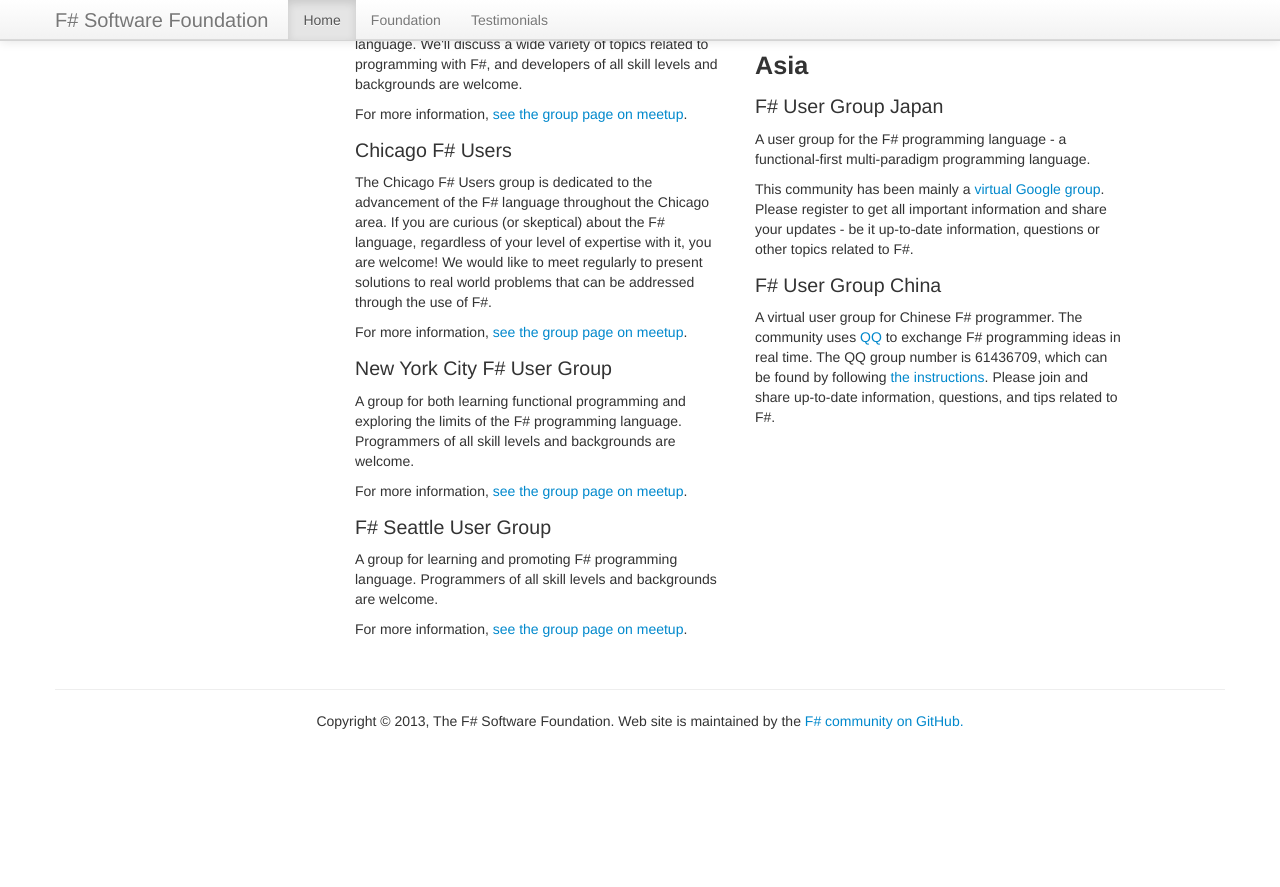
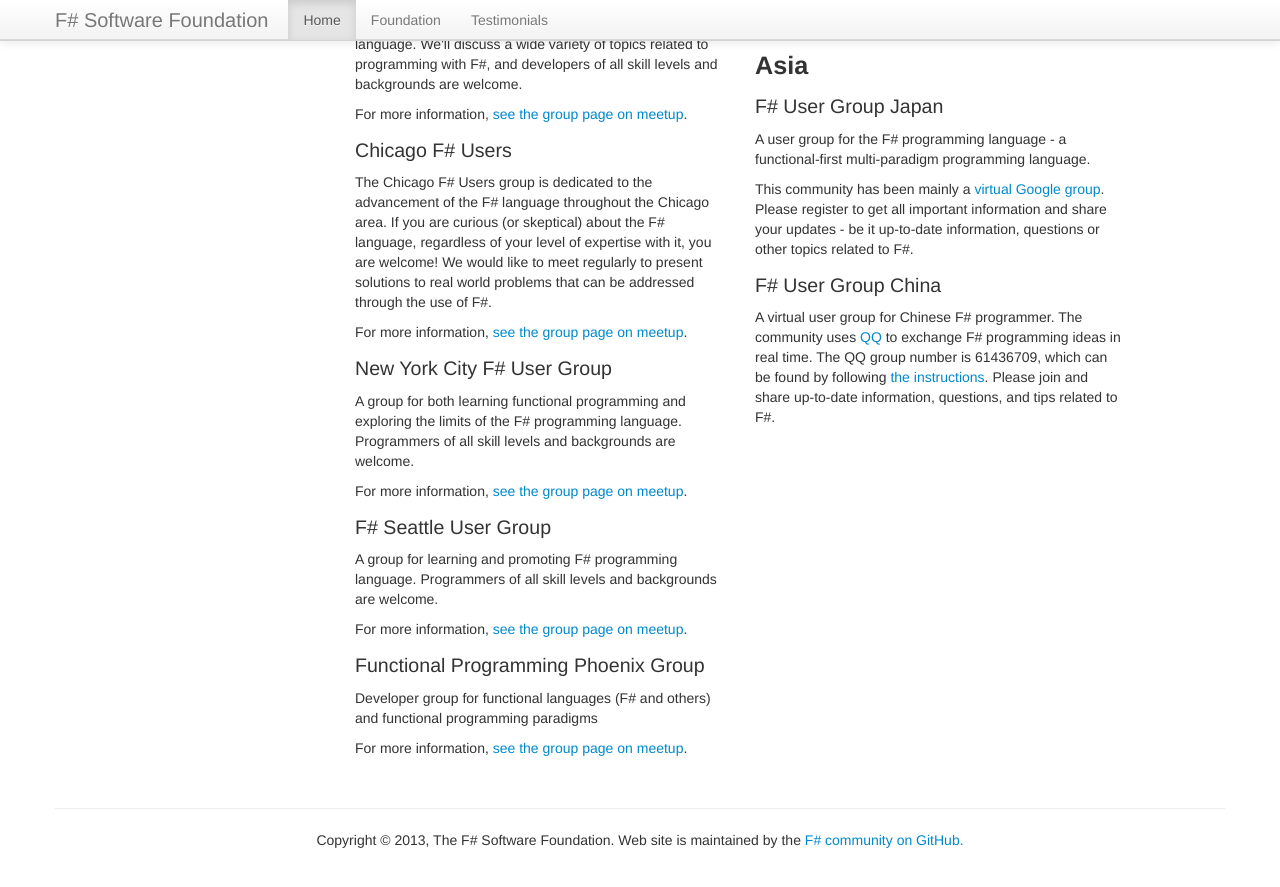
Before and after one commit to fsharp/fsharp.org, a Jekyll site: the page built from groups/index.html, in a window 1280 px wide and 900 px high, scrolled down 1318 px. Shown: the top 887 px of the window. Built offline with Jekyll 4.4.1, drawn with Linux system fonts in a browser that asks for light colours; nearby versions of some CDN libraries; some web fonts are replaced; comment, search, counter and statistics services are not loaded; before the commit the page ends 2099 px from its top, so only the background shows below that.

Commit message:
Add Functional Programming Phoenix group

```diff
--- a/groups/index.html
+++ b/groups/index.html
@@ -51,6 +51,10 @@
         <h3>F# Seattle User Group</h3>
         <p>A group for learning and promoting F# programming language. Programmers of all skill levels and backgrounds are welcome.</p>
         <p>For more information, <a href="http://www.meetup.com/FSharpSeattle/">see the group page on meetup</a>.</p>
+
+        <h3>Functional Programming Phoenix Group</h3>
+        <p>Developer group for functional languages (F# and others) and functional programming paradigms</p>
+        <p>For more information, <a href="http://www.meetup.com/FuncPhx/">see the group page on meetup</a>.</p>
       </div>
       <div class="span4">
         <h2>Europe</h2>
```
